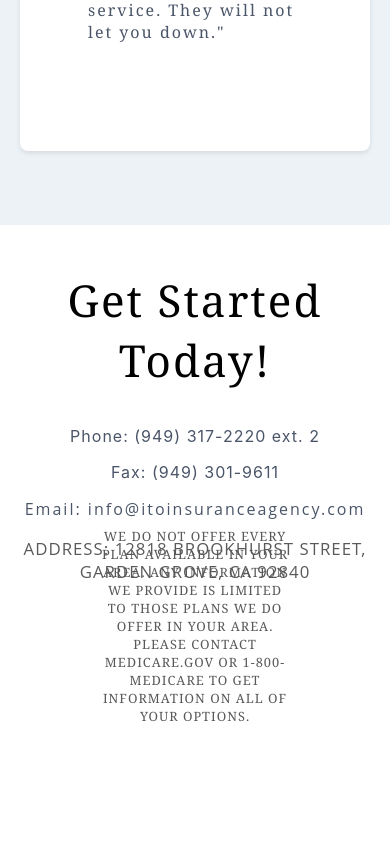
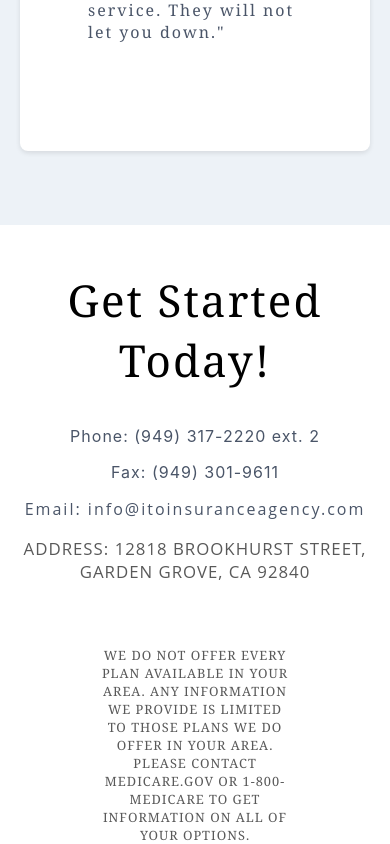
Before and after one commit to atphung21/business-web-template, a React (Create React App) app: page / in a window 390 px wide. Shown: the part 11156-12000 px from the top of the page. Built offline with nearby package versions, Linux system fonts and the light colour scheme.

Commit message:
updated disclaimer for mobile.

```diff
--- a/src/components/contactUs/ContactUs.js
+++ b/src/components/contactUs/ContactUs.js
@@ -115,7 +115,7 @@ export const ContactSection = ({
           width: "50%",
           justifyContent: "center",
           letterSpacing: "1px",
-          transform: "translateX(50%) translateY(-100%)",
+          transform: "translateX(50%) translateY(-40%)",
         }}
       >
         WE DO NOT OFFER EVERY PLAN AVAILABLE IN YOUR AREA. ANY INFORMATION WE
```
